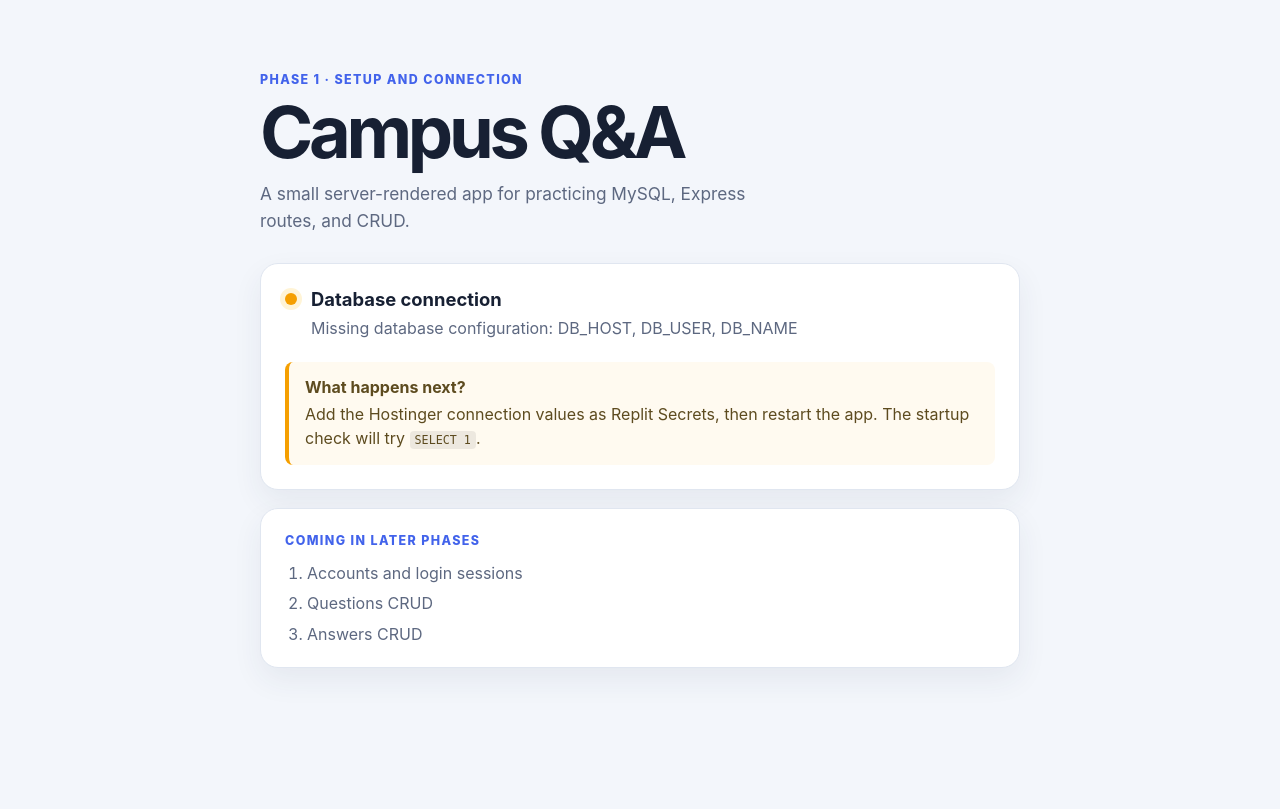
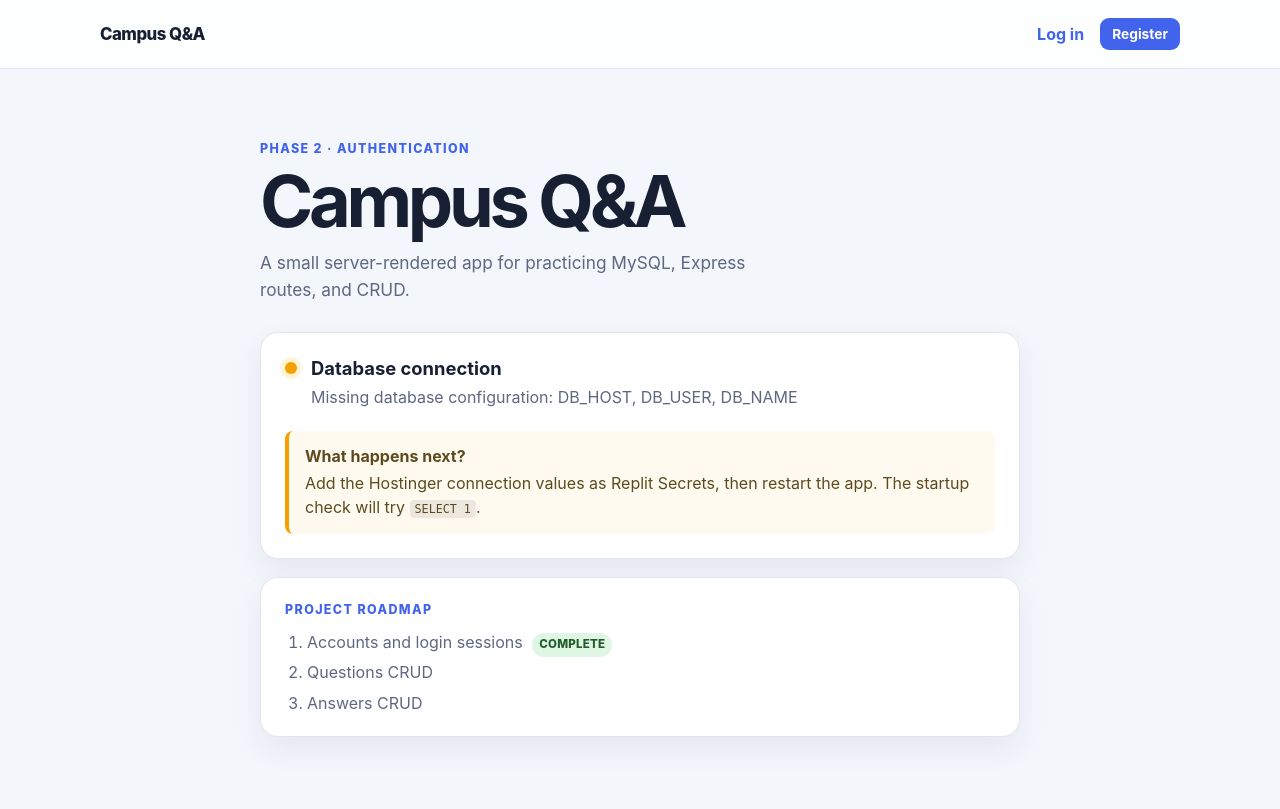
Before and after one commit to KaydenKamberi/Q-A-site, a Node server app: page / in a window 1280 px wide. Before the commit the page ends 668 px from the top, so only its background shows below. Run offline with Node 20, Linux system fonts and the light colour scheme.

Commit message:
Update dependencies and refactor index view
Replit-Commit-Author: Agent

```diff
--- a/app.js
+++ b/app.js
@@ -61,10 +61,11 @@ function renderRegister(res, values = {}, error = null) {
   });
 }
 
-function renderLogin(res, values = {}, error = null) {
+function renderLogin(res, values = {}, error = null, notice = null) {
   return res.status(error ? 400 : 200).render("login", {
     values,
-    error
+    error,
+    notice
   });
 }
 
--- a/package.json
+++ b/package.json
@@ -14,7 +14,7 @@
     "bcrypt": "^6.0.0",
     "ejs": "^3.1.10",
     "express": "^5.2.1",
-    "express-session": "^1.18.2",
+    "express-session": "^1.19.0",
     "mysql2": "^3.24.4"
   }
 }
--- a/views/index.ejs
+++ b/views/index.ejs
@@ -1,20 +1,13 @@
-<!doctype html>
-<html lang="en">
-  <head>
-    <meta charset="utf-8">
-    <meta name="viewport" content="width=device-width, initial-scale=1">
-    <title>Campus Q&A</title>
-    <link rel="stylesheet" href="/styles.css">
-  </head>
-  <body>
+<%- include("partials/header", { title: "Campus Q&A" }) %>
+
 <main class="shell">
-      <header class="hero">
-        <p class="eyebrow">Phase 1 · Setup and connection</p>
+  <section class="hero">
+    <p class="eyebrow">Phase 2 · Authentication</p>
     <h1>Campus Q&amp;A</h1>
     <p class="intro">
       A small server-rendered app for practicing MySQL, Express routes, and CRUD.
     </p>
-      </header>
+  </section>
 
   <section class="card">
     <div class="status-row">
@@ -35,22 +28,23 @@
       </div>
     <% } else { %>
       <div class="tip success-tip">
-            <strong>Phase 1 is working.</strong>
+        <strong>Database connection is working.</strong>
         <p>
-              The app reached the hosted MySQL server. No tables were created or changed.
+          The app reached the hosted MySQL server. You can now create an account
+          and test the authentication flow.
         </p>
       </div>
     <% } %>
   </section>
 
   <section class="card learning-card">
-        <p class="eyebrow">Coming in later phases</p>
+    <p class="eyebrow">Project roadmap</p>
     <ol>
-          <li>Accounts and login sessions</li>
+      <li>Accounts and login sessions <span class="complete">Complete</span></li>
       <li>Questions CRUD</li>
       <li>Answers CRUD</li>
     </ol>
   </section>
 </main>
-  </body>
-</html>
+
+<%- include("partials/footer") %>
```
Also changed, not shown: 1 other file. Lines whose indentation alone changed are shown as unchanged.
